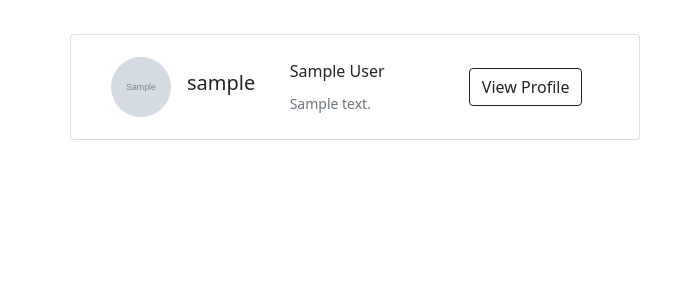
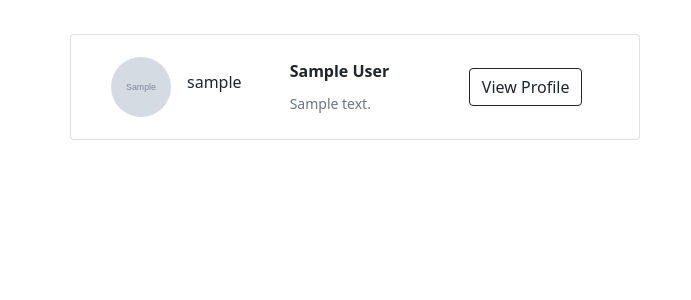
Before and after one commit to Saif-Mulla/Insta-Clone, a Django app: template templates/explore.html in a window 1280 px wide. Shown: the part 66-366 px from the top of the page, without its empty margins (0-691 px from the left). Run offline with Django 3.2, Linux system fonts and the light colour scheme; the template is opened without the code that fills it: values that come from a table or form of the project are taken from there, others are empty; tables that the repository leaves empty hold one stand-in row (values such as "Sample post"); grey boxes marked "Sample" are stand-in pictures; some libraries are stand-ins or nearby versions.

Commit message:
version 1.5

```diff
--- a/InstagramClone/settings.py
+++ b/InstagramClone/settings.py
@@ -117,7 +117,7 @@ AUTH_PASSWORD_VALIDATORS = [
 
 LANGUAGE_CODE = 'en-us'
 
-TIME_ZONE = 'UTC'
+TIME_ZONE = 'Asia/Kolkata'
 
 USE_I18N = True
 
--- a/templates/explore.html
+++ b/templates/explore.html
@@ -89,10 +89,10 @@
 
                     <img src="{{profile.profile_pic}}" width="60" height="60" alt="" style="border-radius: 50%;">
 
-                    <h5 class="card-title px-3">{{profile.curr_user}}</h5>
+                    <h6 class="card-title px-3">{{profile.curr_user}}</h6>
                 </div>
                 <div class="col-md-4 tp">
-                <p class="card-text m-2">{{profile.curr_user.first_name}} {{profile.curr_user.last_name}}</p>
+                <p class="card-text m-2" style="font-weight: 600;">{{profile.curr_user.first_name}} {{profile.curr_user.last_name}}</p>
                 <p class="card-text m-2"><small class="text-muted">{{profile.user_bio}}</small></p>
                 </div>
                 <div class="col-md-4 viewBtn">
--- a/templates/login.html
+++ b/templates/login.html
@@ -1,6 +1,4 @@
 {% load static %}
-{% load socialaccount %}
-
 <!DOCTYPE html>
 <!-- Created By CodingNepal -->
 <html lang="en" dir="ltr">
@@ -35,9 +33,6 @@
       <div class="signup-link">
         Dont have account? <a href="{% url 'signup' %}">Signup</a>
       </div>
-      <div class="field">
-        <a href="{% provider_login_url 'google' %}" class="gbtn"><img src="{% static 'images/signin.png' %}"  alt="" width="220px" ></a>
-      </div>
     </form>
   </div>
 </body>
```
